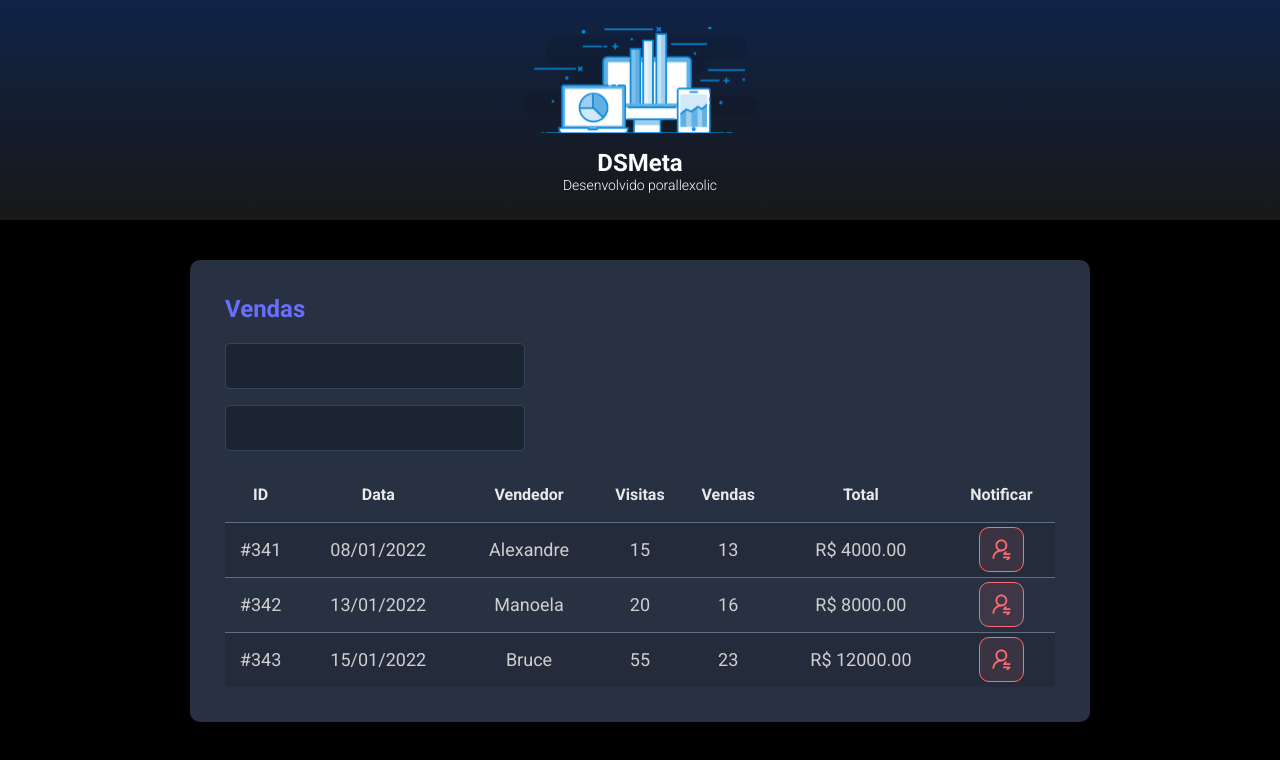
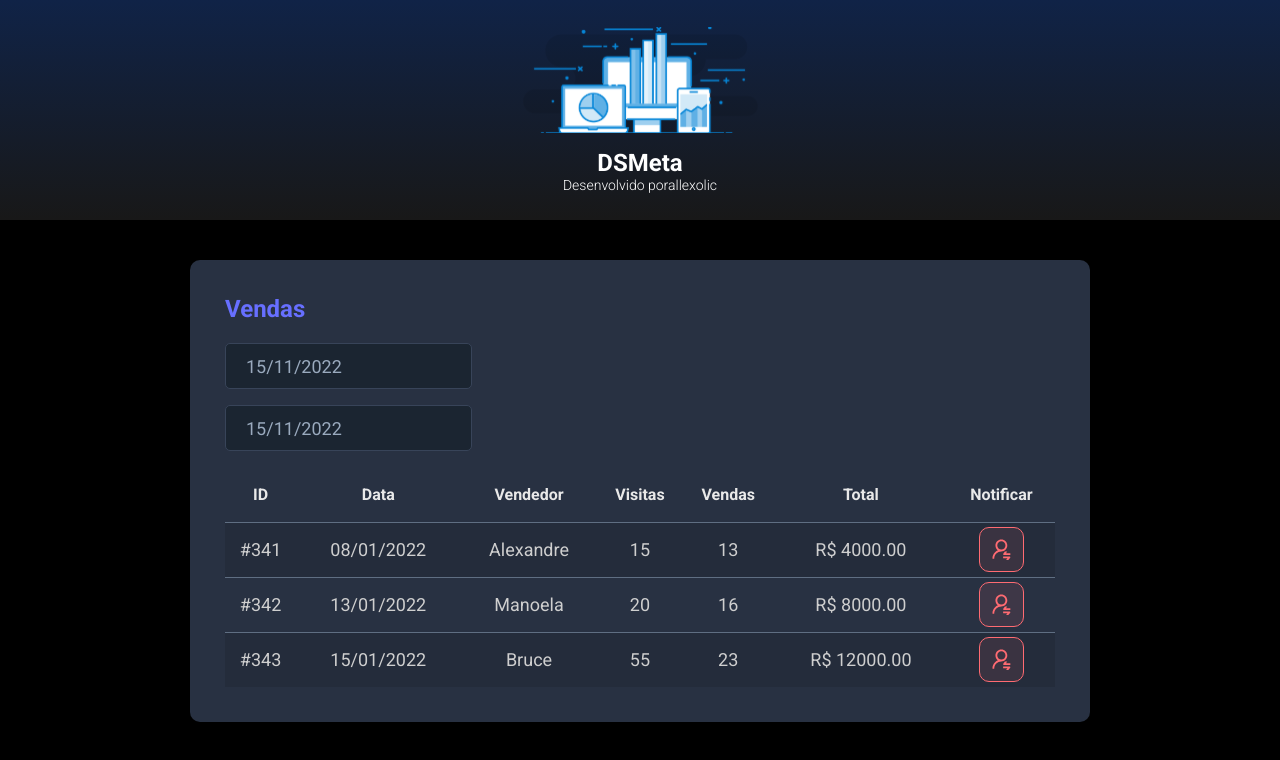
Before and after one commit to allexolic/springboot-vite-react-app-sales, a React (Vite) app in the folder frontend/: page / in a window 1280 px wide. Shown: the top 760 px of the page. Built offline with nearby package versions, Linux system fonts and the light colour scheme.

Commit message:
Datepicker

```diff
--- a/frontend/package.json
+++ b/frontend/package.json
@@ -9,7 +9,9 @@
     "preview": "vite preview"
   },
   "dependencies": {
+    "@types/react-datepicker": "4.4.2",
     "react": "^18.2.0",
+    "react-datepicker": "4.8.0",
     "react-dom": "^18.2.0"
   },
   "devDependencies": {
--- a/frontend/src/components/SalesCard/index.tsx
+++ b/frontend/src/components/SalesCard/index.tsx
@@ -1,3 +1,5 @@
+import DatePicker from 'react-datepicker';
+import 'react-datepicker/dist/react-datepicker.css';
 
 import NotificationButton from '../NotificationButton'
 import './styles.css'
@@ -8,10 +10,16 @@
             <h2 className="dsmeta-sales-title">Vendas</h2>
             <div>
                 <div className="dsmeta-form-control-container">
-                    <input className="dsmeta-form-control" type="text" />
+                    <DatePicker selected={new Date()}
+                        onChange={(date: Date) => { }}
+                        className="dsmeta-form-control"
+                        dateFormat="dd/MM/yyyy" />
                 </div>
                 <div className="dsmeta-form-control-container">
-                    <input className="dsmeta-form-control" type="text" />
+                    <DatePicker selected={new Date()}
+                        onChange={(date: Date) => { }}
+                        className="dsmeta-form-control"
+                        dateFormat="dd/MM/yyyy" />
                 </div>
             </div>
 
```
Also changed, not shown: 1 other file (tests, documents, lock files or other folders).
